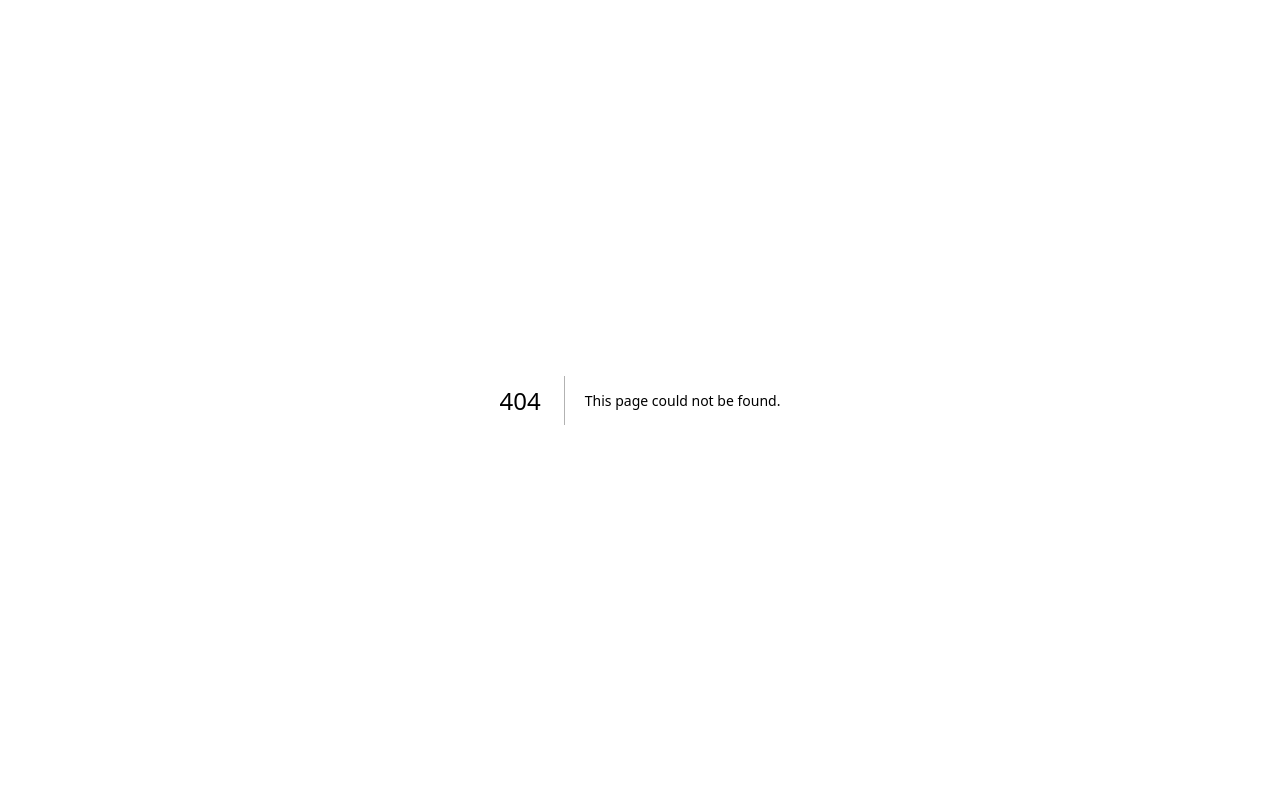
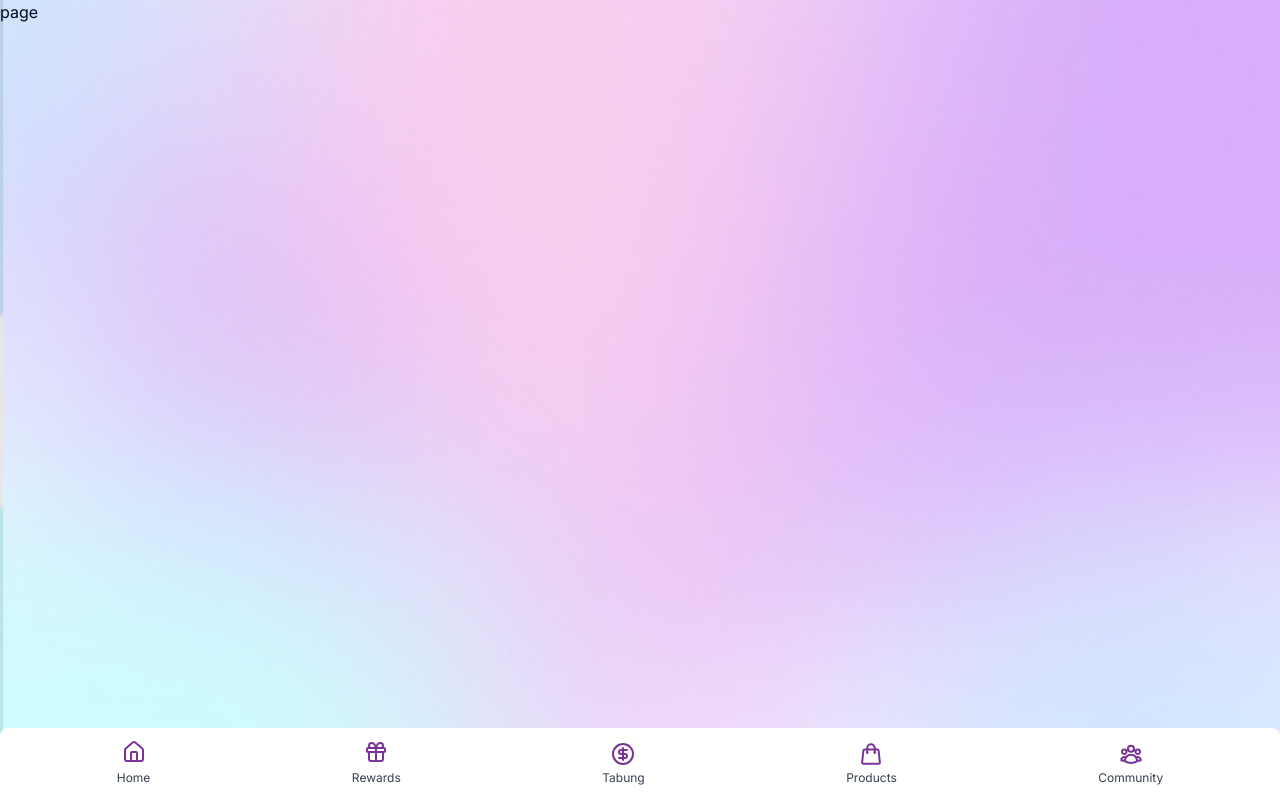
Before and after one commit to asrafamran/hacktive-demo, a Next.js app: page /p/products in a window 1280 px wide. Before the commit this address had no page. Built offline with nearby package versions, Linux system fonts and the light colour scheme.

Commit message:
FEAT: additional pages

```diff
--- /dev/null
+++ b/src/app/p/community/page.tsx
@@ -0,0 +1,10 @@
+import React from 'react'
+
+
+const page = () => {
+    return (
+        <div>Community</div>
+    )
+}
+
+export default page
--- a/src/app/p/layout.tsx
+++ b/src/app/p/layout.tsx
@@ -17,10 +17,7 @@
   children: React.ReactNode;
 }>) {
   return (
-    <html lang="en">
-      <body
-        className={`${inter.className} antialiased relative overflow-clip`}
-      >
+    <>
       <div className="fixed inset-0 -z-10">
         <Image src={backgroundImage} className="w-full h-full object-cover" alt="background Image" />
         {/* Optional overlay for better readability */}
@@ -31,7 +28,6 @@
       <div>
         <Navbar />
       </div>
-      </body>
-    </html>
+    </>
   );
 }
--- /dev/null
+++ b/src/app/p/products/page.tsx
@@ -0,0 +1,10 @@
+import React from 'react'
+
+
+const page = () => {
+    return (
+        <div>page</div>
+    )
+}
+
+export default page
--- /dev/null
+++ b/src/app/p/tabung/page.tsx
@@ -0,0 +1,10 @@
+import React from 'react'
+
+
+const page = () => {
+    return (
+        <div>Tabung</div>
+    )
+}
+
+export default page
```
Lines whose indentation alone changed are shown as unchanged.
